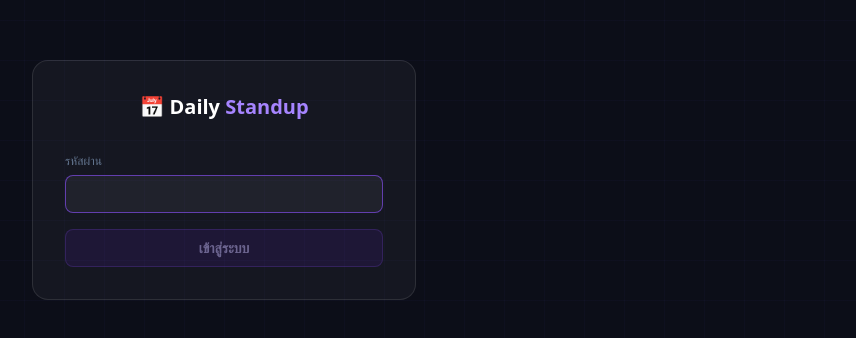
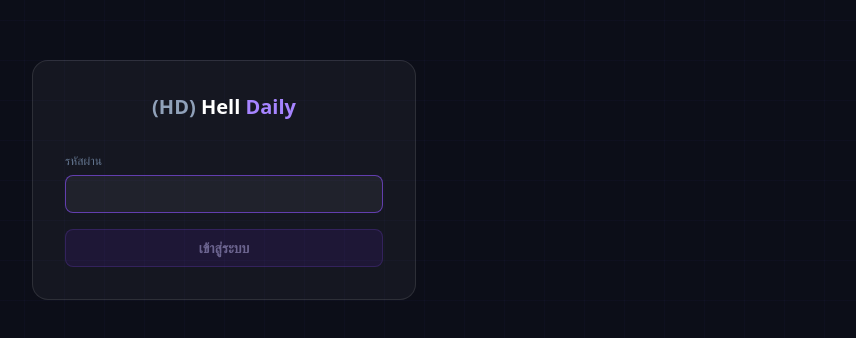
Before and after one commit to phanuphong100stars/my-hell-daily-stand-up, a Next.js app: page /login in a window 1280 px wide. Shown: the part 220-558 px from the top of the page, without its empty margins (416-1272 px from the left). Built offline with nearby package versions, Linux system fonts and the light colour scheme.

Commit message:
Rename project to (HD) Hell Daily
Co-Authored-By: Claude Sonnet 4.6 <noreply@anthropic.com>

```diff
--- a/app/layout.tsx
+++ b/app/layout.tsx
@@ -2,7 +2,7 @@ import type { Metadata } from "next";
 import "./globals.css";
 
 export const metadata: Metadata = {
-  title: "Daily Standup",
+  title: "(HD) Hell Daily",
   description: "Generate daily standup reports fast",
 };
 
--- a/app/login/page.tsx
+++ b/app/login/page.tsx
@@ -31,7 +31,7 @@ export default function LoginPage() {
     <main className="min-h-screen flex items-center justify-center px-4">
       <div className="w-full max-w-sm rounded-2xl bg-white/[0.04] border border-white/10 p-8">
         <h1 className="text-xl font-bold text-white text-center mb-8">
-          📅 Daily <span className="text-violet-400">Standup</span>
+          <span className="text-slate-400">(HD)</span> Hell <span className="text-violet-400">Daily</span>
         </h1>
         <form onSubmit={handleSubmit} className="space-y-4">
           <div>
--- a/app/page.tsx
+++ b/app/page.tsx
@@ -121,7 +121,7 @@ export default function Home() {
         className="text-center mb-8"
       >
         <h1 className="text-2xl font-bold tracking-tight text-white">
-          📅 Daily <span className="text-violet-400">Standup</span>
+          <span className="text-slate-400">(HD)</span> Hell <span className="text-violet-400">Daily</span>
         </h1>
         <p className="text-sm text-slate-500 mt-1">กรอก แล้ว copy เลย</p>
       </motion.div>
```
